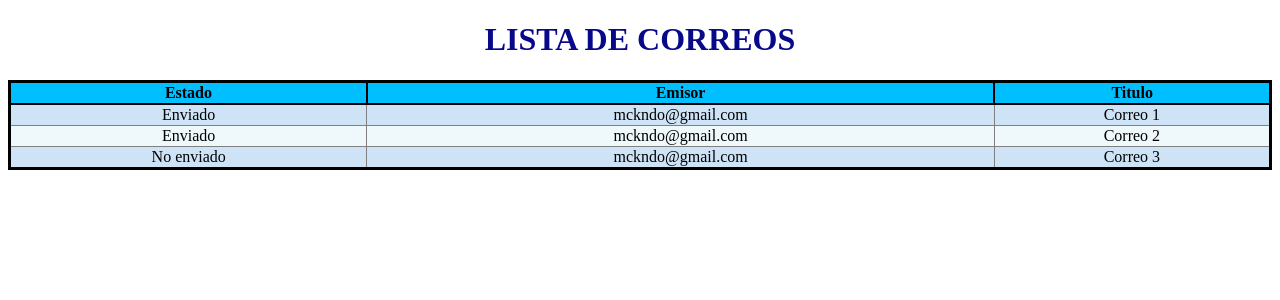
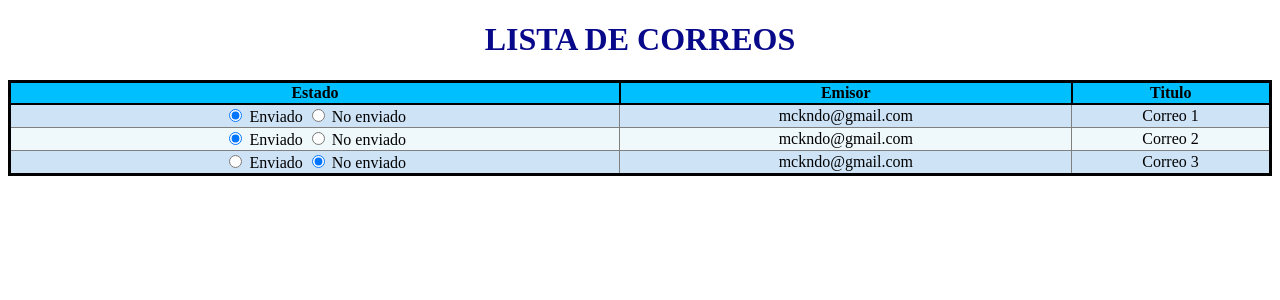
Before and after one commit to chekndo/practicaCurso, an Angular app: page / in a window 1280 px wide. Shown: the top 300 px of the page. Built offline with nearby package versions, Linux system fonts and the light colour scheme.

Commit message:
commitNGMODEL

```diff
--- a/src/app/Components/lista-correo/lista-correo.component.html
+++ b/src/app/Components/lista-correo/lista-correo.component.html
@@ -7,8 +7,11 @@
     </tr>
      <tr *ngFor="let correo of correos; index as i;">
         <td>
-            <div *ngIf="correo.leido">Enviado</div>
-            <div *ngIf="!correo.leido">No enviado</div>
+            <input type="radio" name="literal-{{i}}"  [(ngModel)]="correo.leido" [value]=true> Enviado
+            <input type="radio" name="literal-{{i}}"  [(ngModel)]="correo.leido" [value]=false> No enviado
+
+            <!--<div *ngIf="correo.leido">Enviado</div>
+            <div *ngIf="!correo.leido">No enviado</div> -->
         </td>
         <td>{{correo.emisor}}</td>
         <td>{{correo.titulo}}</td>
--- a/src/app/app.module.ts
+++ b/src/app/app.module.ts
@@ -4,6 +4,7 @@ import { NgModule } from '@angular/core';
 import { AppRoutingModule } from './app-routing.module';
 import { AppComponent } from './app.component';
 import { ListaCorreoComponent } from './Components/lista-correo/lista-correo.component';
+import { FormsModule } from '@angular/forms';
 
 @NgModule({
   declarations: [
@@ -12,7 +13,8 @@ import { ListaCorreoComponent } from './Components/lista-correo/lista-correo.com
   ],
   imports: [
     BrowserModule,
-    AppRoutingModule
+    AppRoutingModule,
+    FormsModule
   ],
   providers: [],
   bootstrap: [AppComponent]
```
